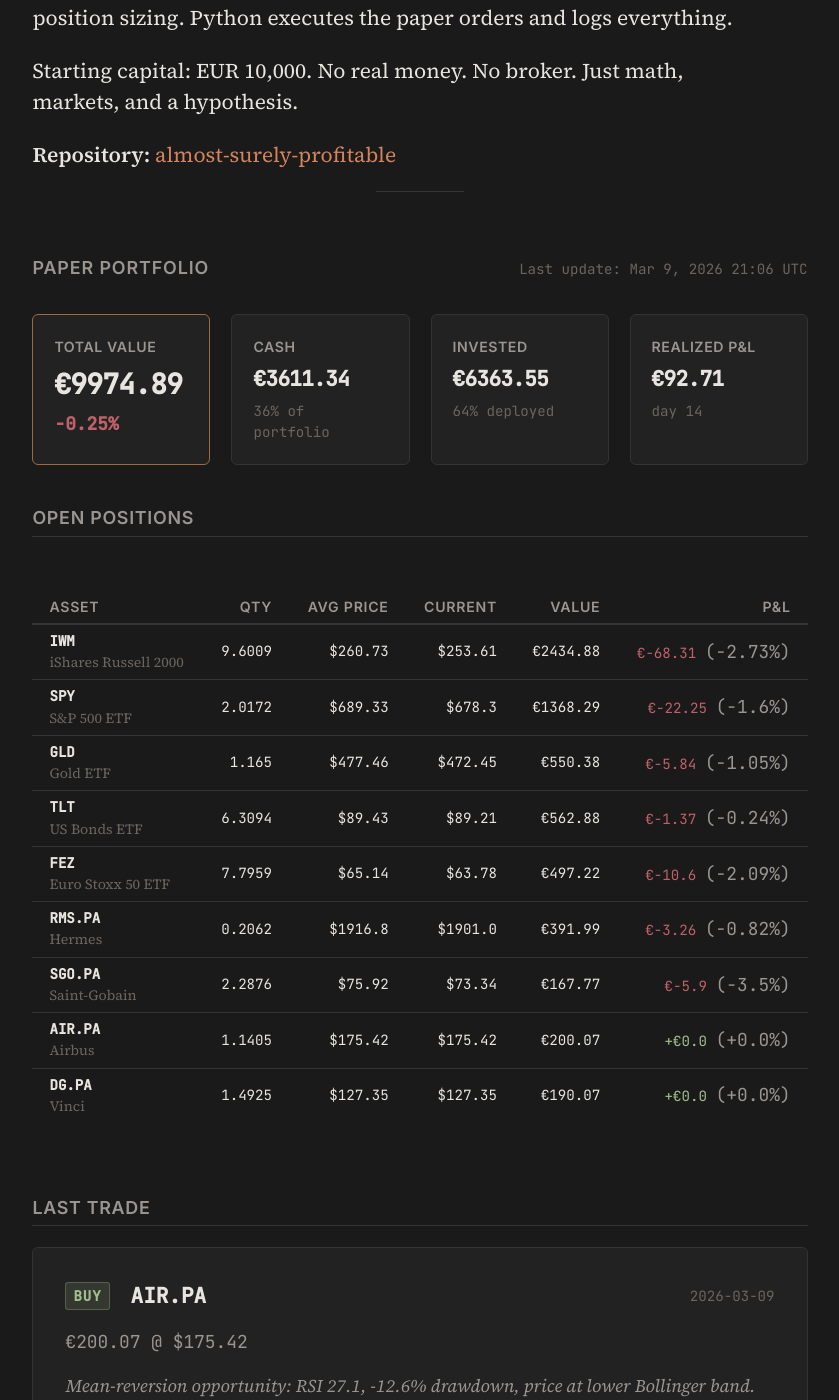
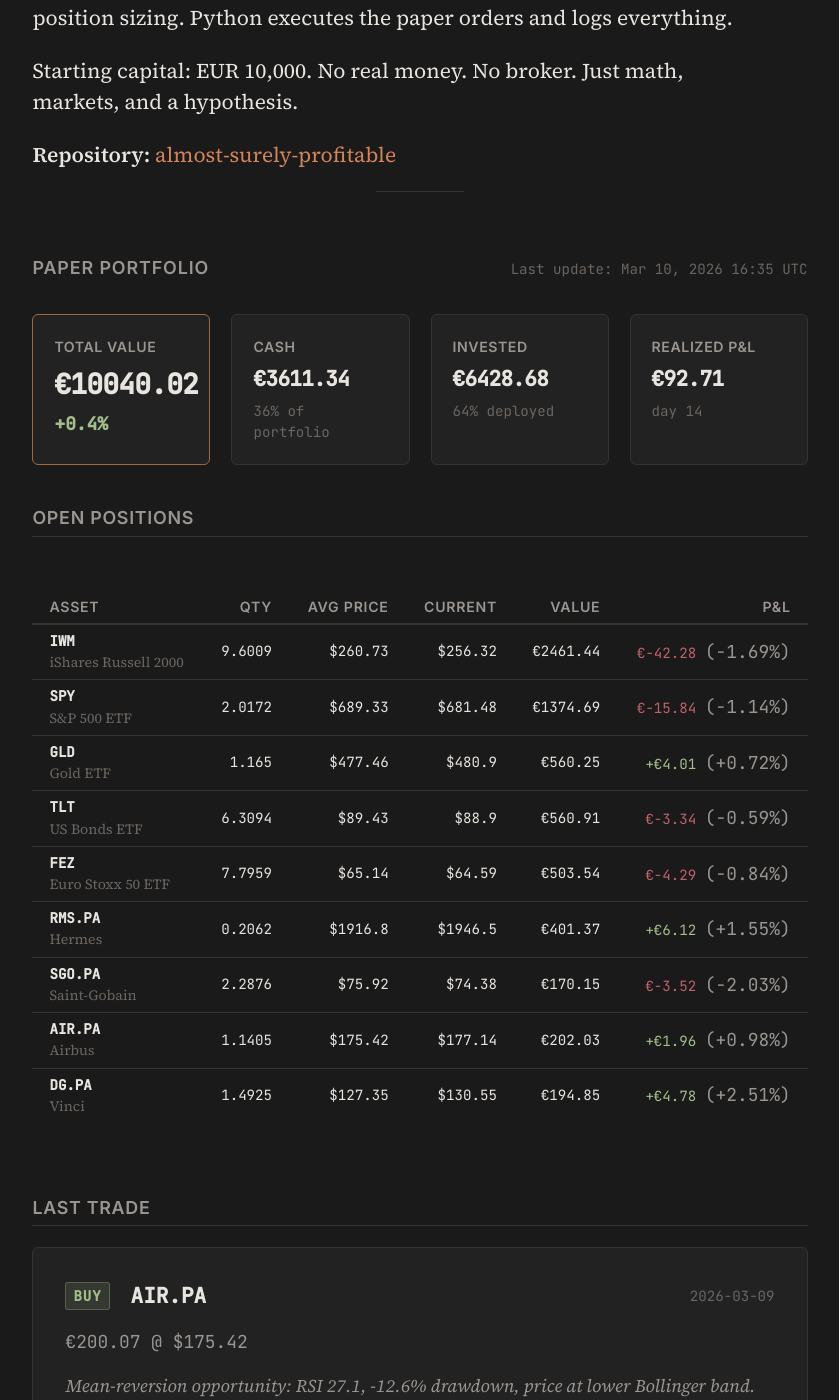
Before and after one commit to Alm0stSurely/alm0stsurely.github.io, a Jekyll site: the page built from trading.md, in a window 1280 px wide and 1400 px high, scrolled down 854 px. Shown: the whole window, without its empty margins (220-1059 px from the left). Built offline with Jekyll 4.4.1, drawn with Linux system fonts in a browser that asks for light colours.

Commit message:
update: portfolio data 2026-03-10 — €10,040 (+0.40%)

```diff
--- a/_data/portfolio.json
+++ b/_data/portfolio.json
@@ -1,9 +1,9 @@
 {
-  "last_updated": "2026-03-09T21:06:39",
+  "last_updated": "2026-03-10T16:35:00",
   "starting_capital": 10000.00,
   "cash": 3611.34,
-  "total_value": 9974.89,
-  "total_return_pct": -0.25,
+  "total_value": 10040.02,
+  "total_return_pct": 0.40,
   "total_realized_pnl": 92.71,
   "days_active": 14,
   "positions": [
@@ -12,87 +12,87 @@
       "name": "iShares Russell 2000",
       "quantity": 9.6009,
       "avg_price": 260.73,
-      "current_price": 253.61,
-      "market_value": 2434.88,
-      "pnl": -68.31,
-      "pnl_pct": -2.73,
-      "allocation_pct": 24.41
+      "current_price": 256.32,
+      "market_value": 2461.44,
+      "pnl": -42.28,
+      "pnl_pct": -1.69,
+      "allocation_pct": 24.52
     },
     {
       "ticker": "SPY",
       "name": "S&P 500 ETF",
       "quantity": 2.0172,
       "avg_price": 689.33,
-      "current_price": 678.30,
-      "market_value": 1368.29,
-      "pnl": -22.25,
-      "pnl_pct": -1.60,
-      "allocation_pct": 13.72
+      "current_price": 681.48,
+      "market_value": 1374.69,
+      "pnl": -15.84,
+      "pnl_pct": -1.14,
+      "allocation_pct": 13.69
     },
     {
       "ticker": "GLD",
       "name": "Gold ETF",
       "quantity": 1.1650,
       "avg_price": 477.46,
-      "current_price": 472.45,
-      "market_value": 550.38,
-      "pnl": -5.84,
-      "pnl_pct": -1.05,
-      "allocation_pct": 5.52
+      "current_price": 480.90,
+      "market_value": 560.25,
+      "pnl": 4.01,
+      "pnl_pct": 0.72,
+      "allocation_pct": 5.58
     },
     {
       "ticker": "TLT",
       "name": "US Bonds ETF",
       "quantity": 6.3094,
       "avg_price": 89.43,
-      "current_price": 89.21,
-      "market_value": 562.88,
-      "pnl": -1.37,
-      "pnl_pct": -0.24,
-      "allocation_pct": 5.64
+      "current_price": 88.90,
+      "market_value": 560.91,
+      "pnl": -3.34,
+      "pnl_pct": -0.59,
+      "allocation_pct": 5.59
     },
     {
       "ticker": "FEZ",
       "name": "Euro Stoxx 50 ETF",
       "quantity": 7.7959,
       "avg_price": 65.14,
-      "current_price": 63.78,
-      "market_value": 497.22,
-      "pnl": -10.60,
-      "pnl_pct": -2.09,
-      "allocation_pct": 4.98
+      "current_price": 64.59,
+      "market_value": 503.54,
+      "pnl": -4.29,
+      "pnl_pct": -0.84,
+      "allocation_pct": 5.02
     },
     {
       "ticker": "RMS.PA",
       "name": "Hermes",
       "quantity": 0.2062,
       "avg_price": 1916.80,
-      "current_price": 1901.00,
-      "market_value": 391.99,
-      "pnl": -3.26,
-      "pnl_pct": -0.82,
-      "allocation_pct": 3.93
+      "current_price": 1946.50,
+      "market_value": 401.37,
+      "pnl": 6.12,
+      "pnl_pct": 1.55,
+      "allocation_pct": 4.00
     },
     {
       "ticker": "SGO.PA",
       "name": "Saint-Gobain",
       "quantity": 2.2876,
       "avg_price": 75.92,
-      "current_price": 73.34,
-      "market_value": 167.77,
-      "pnl": -5.90,
-      "pnl_pct": -3.50,
-      "allocation_pct": 1.68
+      "current_price": 74.38,
+      "market_value": 170.15,
+      "pnl": -3.52,
+      "pnl_pct": -2.03,
+      "allocation_pct": 1.69
     },
     {
       "ticker": "AIR.PA",
       "name": "Airbus",
       "quantity": 1.1405,
       "avg_price": 175.42,
-      "current_price": 175.42,
-      "market_value": 200.07,
-      "pnl": 0.00,
-      "pnl_pct": 0.00,
+      "current_price": 177.14,
+      "market_value": 202.03,
+      "pnl": 1.96,
+      "pnl_pct": 0.98,
       "allocation_pct": 2.01
     },
     {
@@ -100,11 +100,11 @@
       "name": "Vinci",
       "quantity": 1.4925,
       "avg_price": 127.35,
-      "current_price": 127.35,
-      "market_value": 190.07,
-      "pnl": 0.00,
-      "pnl_pct": 0.00,
-      "allocation_pct": 1.91
+      "current_price": 130.55,
+      "market_value": 194.85,
+      "pnl": 4.78,
+      "pnl_pct": 2.51,
+      "allocation_pct": 1.94
     }
   ],
   "last_trade": {
```
